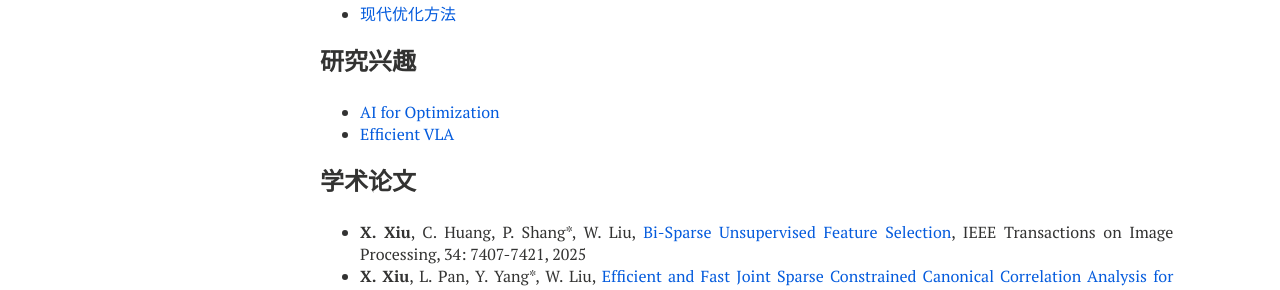
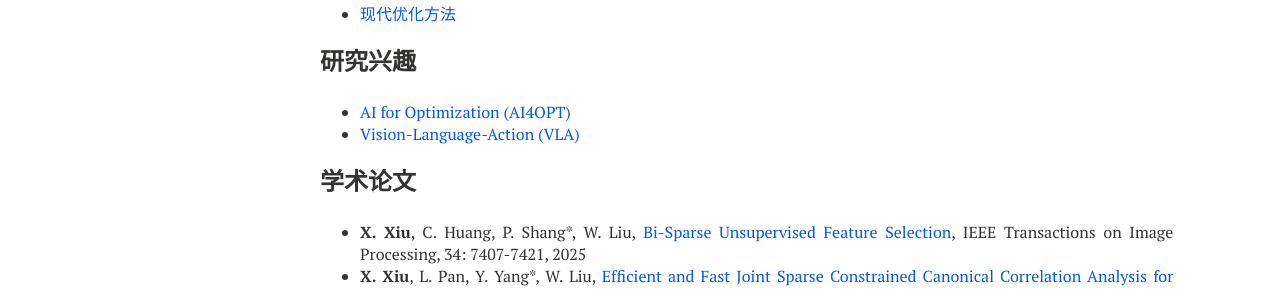
Before and after one commit to xianchaoxiu/xianchaoxiu.github.io, a Jekyll site: the page built from chinese/index.md, in a window 1280 px wide. Shown: the part 593-883 px from the top of the page. Built offline with Jekyll 4.4.1, drawn with Linux system fonts in a browser that asks for light colours; nearby versions of some CDN libraries.

Commit message:
Update index.md

```diff
--- a/chinese/index.md
+++ b/chinese/index.md
@@ -33,8 +33,8 @@ share: false
 
 
 ### 研究兴趣
-* <a href="https://xianchaoxiu.github.io/chinese/research/OPT/" class="textlink" target="_blank"> AI for Optimization </a><br>
-* <a href="https://xianchaoxiu.github.io/chinese/research/VLA/" class="textlink" target="_blank"> Efficient VLA </a><br>
+* <a href="https://xianchaoxiu.github.io/chinese/research/OPT/" class="textlink" target="_blank"> AI for Optimization (AI4OPT) </a><br>
+* <a href="https://xianchaoxiu.github.io/chinese/research/VLA/" class="textlink" target="_blank"> Vision-Language-Action (VLA) </a><br>
 
 
 
```
